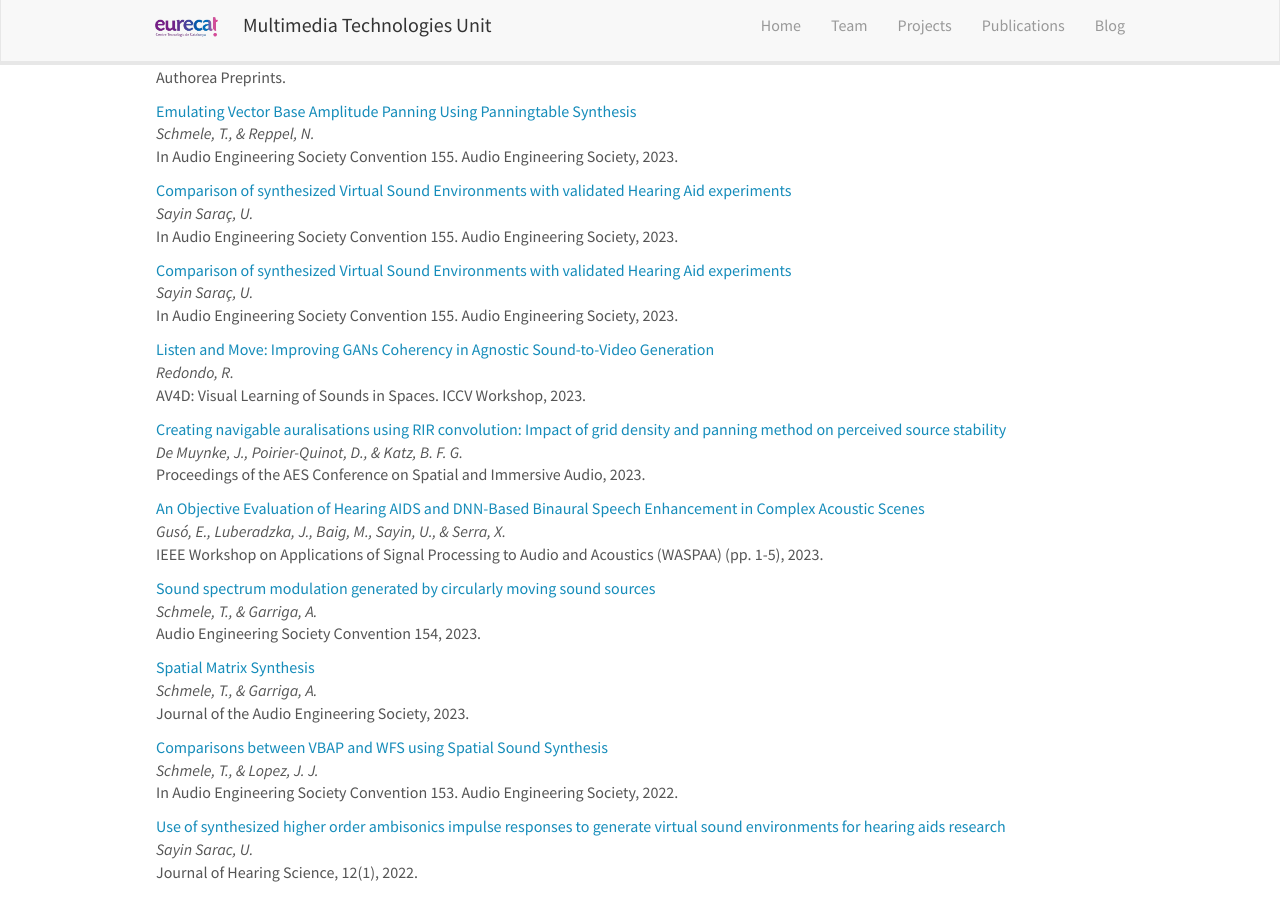
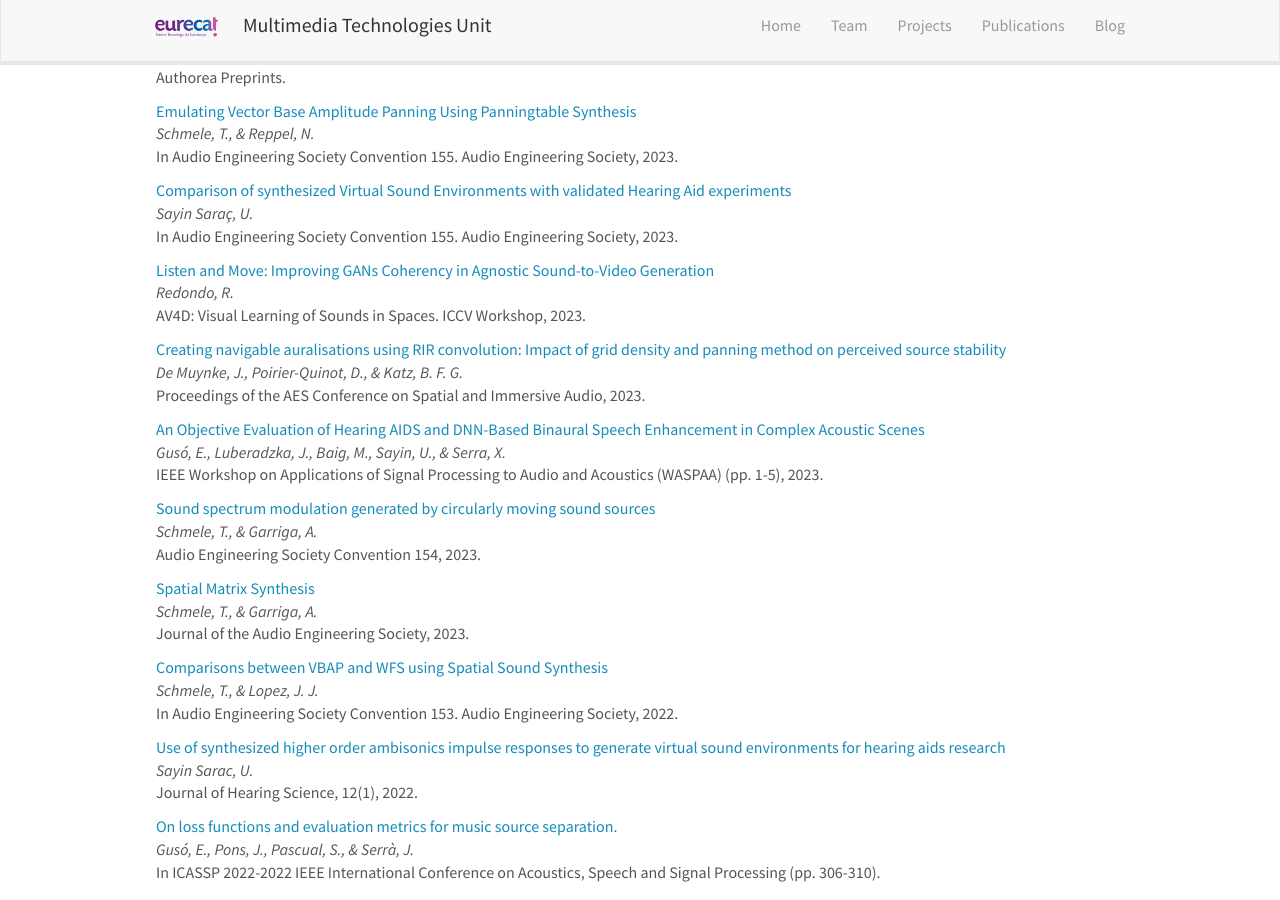
Before and after one commit to multimedia-eurecat/multimedia-eurecat.github.io, a Jekyll site: the page built from _pages/publications.md, in a window 1280 px wide and 900 px high, scrolled down 1680 px. Built offline with Jekyll 4.4.1, drawn with Linux system fonts in a browser that asks for light colours; nearby versions of some CDN libraries.

Commit message:
Duplicated pubs removed

```diff
--- a/_data/publist.yml
+++ b/_data/publist.yml
@@ -39,12 +39,6 @@
   authors: Schmele, T., & Reppel, N.
   details: In Audio Engineering Society Convention 155. Audio Engineering Society, 2023.
   url: https://www.aes.org/e-lib/browse.cfm?elib=22273
-  highlight: 0
-
-- title: "Comparison of synthesized Virtual Sound Environments with validated Hearing Aid experiments"
-  authors: Sayin Saraç, U.
-  details: In Audio Engineering Society Convention 155. Audio Engineering Society, 2023.
-  url: https://www.aes.org/e-lib/browse.cfm?elib=22271
   highlight: 0
 
 - title: "Comparison of synthesized Virtual Sound Environments with validated Hearing Aid experiments"
```
